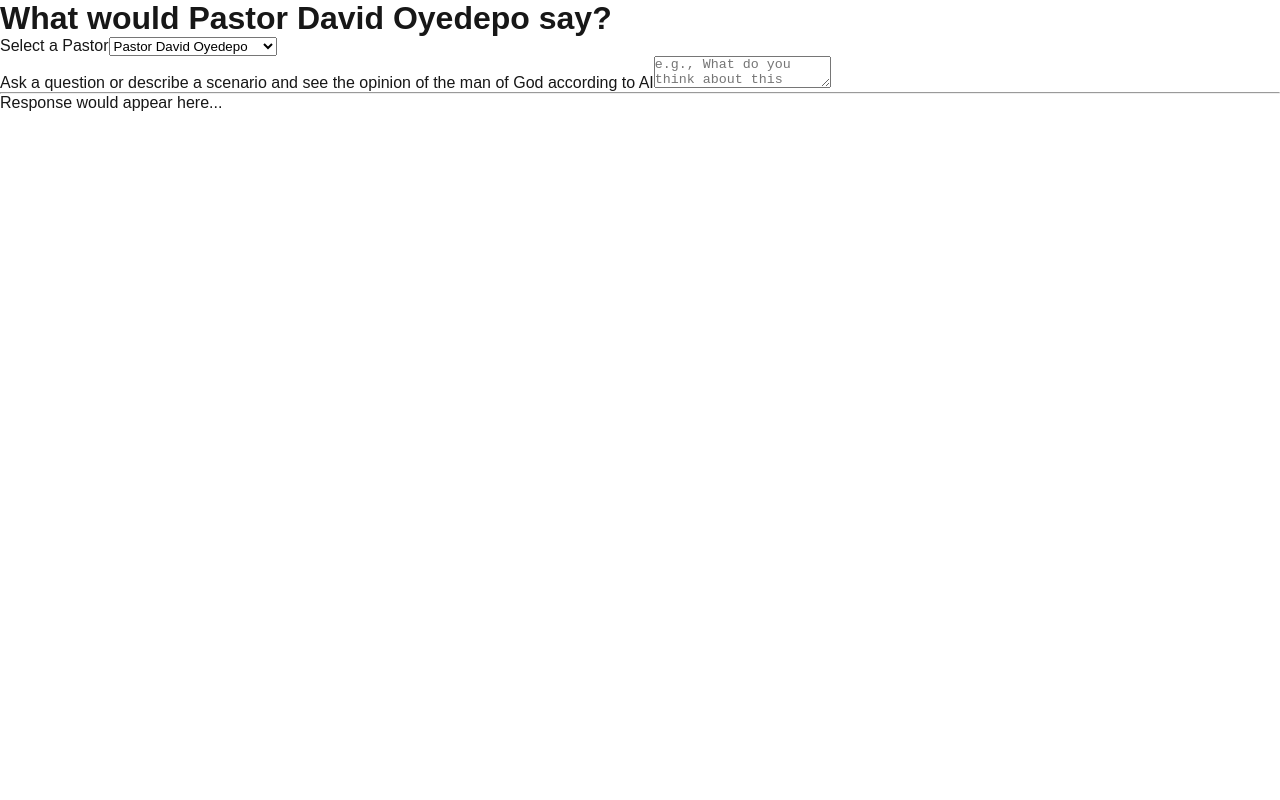
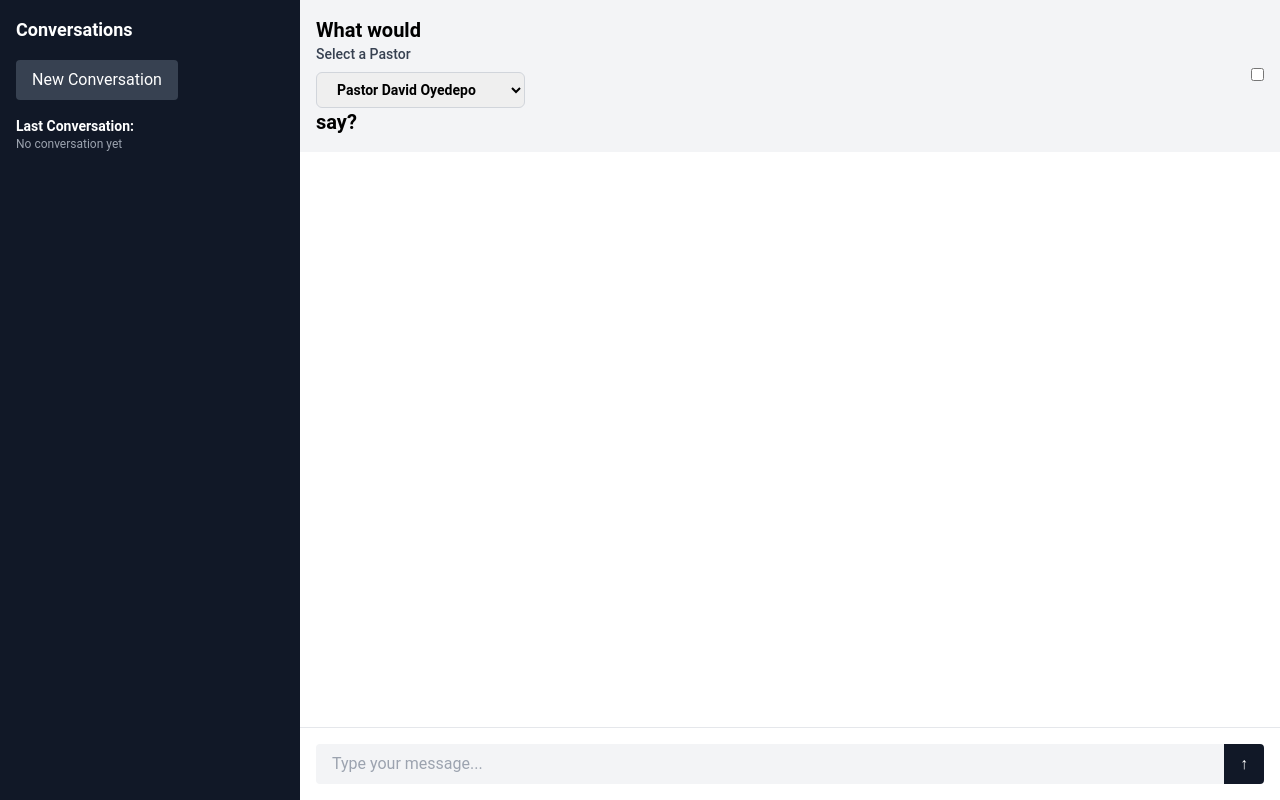
Before and after one commit to Nsima/wwmps, a Next.js app in the folder frontend/: page / in a window 1280 px wide. Built offline with nearby package versions, Linux system fonts and the light colour scheme.

Commit message:
Updated Page Design

```diff
--- /dev/null
+++ b/frontend/postcss.config.js
@@ -0,0 +1,6 @@
+module.exports = {
+  plugins: {
+    tailwindcss: {},
+    autoprefixer: {},
+  },
+}
--- a/frontend/src/app/globals.css
+++ b/frontend/src/app/globals.css
@@ -1,42 +1,20 @@
-:root {
-  --background: #ffffff;
-  --foreground: #171717;
+@tailwind base;
+@tailwind components;
+@tailwind utilities;
+
+/* Smooth scrollbars */
+.scrollbar-thin::-webkit-scrollbar {
+  width: 4px;
+  height: 4px;
+}
+.scrollbar-thin::-webkit-scrollbar-thumb {
+  background-color: rgba(107, 114, 128, 0.5);
+  border-radius: 10px;
 }
 
-@media (prefers-color-scheme: dark) {
-  :root {
-    --background: #0a0a0a;
-    --foreground: #ededed;
-  }
+/* Font smoothing */
+body {
+  @apply antialiased font-sans;
 }
 
-html,
-body {
-  max-width: 100vw;
-  overflow-x: hidden;
-}
-
-body {
-  color: var(--foreground);
-  background: var(--background);
-  font-family: Arial, Helvetica, sans-serif;
-  -webkit-font-smoothing: antialiased;
-  -moz-osx-font-smoothing: grayscale;
-}
-
-* {
-  box-sizing: border-box;
-  padding: 0;
-  margin: 0;
-}
-
-a {
-  color: inherit;
-  text-decoration: none;
-}
-
-@media (prefers-color-scheme: dark) {
-  html {
-    color-scheme: dark;
-  }
-}
+/* Light/Dark theme colors can be expanded here as needed */
--- a/frontend/src/app/page.tsx
+++ b/frontend/src/app/page.tsx
@@ -1,45 +1,95 @@
 'use client';
 
-import { useEffect, useState } from 'react';
+import { useState } from 'react';
 import ModelSelector from '@/components/ModelSelector';
-import QuestionInput from '@/components/QuestionInput';
-import ReflectionOutput from '@/components/ReflectionOutput';
 
-export default function HomePage() {
+interface ChatMessage {
+  sender: 'user' | 'pastor';
+  text: string;
+}
+
+export default function ChatbotLayout() {
+  const [messages, setMessages] = useState<ChatMessage[]>([]);
+  const [question, setQuestion] = useState('');
   const [selectedPastor, setSelectedPastor] = useState('Pastor David Oyedepo');
-  const [question, setQuestion] = useState('');
-  const [reflection, setReflection] = useState('');
 
-  // Simulate fetching reflection automatically
-  useEffect(() => {
-    if (question.trim()) {
-      setReflection(`"${selectedPastor}" would say: "${question}"`);
-    } else {
-      setReflection('');
-    }
-  }, [selectedPastor, question]);
+  const handleSend = () => {
+    if (!question.trim()) return;
+    const userMessage: ChatMessage = { sender: 'user', text: question.trim() };
+    const botMessage: ChatMessage = {
+      sender: 'pastor',
+      text: `Here’s what ${selectedPastor} might say about: "${question.trim()}"`,
+    };
+    setMessages([...messages, userMessage, botMessage]);
+    setQuestion('');
+  };
 
   return (
-    <main className="min-h-screen bg-white text-gray-900 px-4 py-8 max-w-2xl mx-auto">
-      <header className="mb-8 text-center">
-        <h1 className="text-2xl font-semibold">
-          What would <span className="text-blue-600">{selectedPastor}</span> say?
-        </h1>
-      </header>
+    <div className="flex">
+      {/* Sidebar */}
+      <aside className="w-[300px] bg-gray-900 text-white hidden md:block">
+        <div className="p-4">
+          <h2 className="text-lg font-bold mb-4">Conversations</h2>
+          <button className="bg-gray-700 px-4 py-2 rounded mb-4">New Conversation</button>
+          <div>
+            <p className="text-sm font-semibold">Last Conversation:</p>
+            <p className="text-xs text-gray-400">No conversation yet</p>
+          </div>
+        </div>
+      </aside>
 
-      <section className="mb-6">
-        <ModelSelector selected={selectedPastor} onChange={setSelectedPastor} />
-      </section>
+      {/* Main Chat Container */}
+      <div className="flex-1 flex flex-col min-h-screen bg-white dark:bg-zinc-900 text-black dark:text-white">
+        {/* Header */}
+        <header className="flex items-center justify-between p-4 bg-gray-100 dark:bg-zinc-800">
+          <h1 className="text-xl font-semibold">
+            What would <ModelSelector selected={selectedPastor} onChange={setSelectedPastor} /> say?
+          </h1>
+          <label className="switch">
+            <input type="checkbox" onChange={() => document.documentElement.classList.toggle('dark')} />
+            <span className="slider round"></span>
+          </label>
+        </header>
 
-      <section className="mb-6">
-        <QuestionInput question={question} onChange={setQuestion} />
-      </section>
+        {/* Chat Messages */}
+        <div className="flex-1 overflow-y-auto p-6 space-y-4">
+          {messages.map((msg, index) => (
+            <div
+              key={index}
+              className={`max-w-[70%] px-4 py-2 rounded-lg text-sm ${
+                msg.sender === 'user'
+                  ? 'ml-auto bg-blue-100 dark:bg-blue-700 text-right'
+                  : 'mr-auto bg-gray-200 dark:bg-gray-700 text-left'
+              }`}
+            >
+              {msg.text}
+            </div>
+          ))}
+        </div>
 
-      <hr className="my-6 border-gray-200" />
-
-      <section>
-        <ReflectionOutput reflection={reflection} />
-      </section>
-    </main>
+        {/* Input Area */}
+        <form
+          onSubmit={(e) => {
+            e.preventDefault();
+            handleSend();
+          }}
+          className="flex items-center p-4 border-t dark:border-gray-700"
+        >
+          <input
+            type="text"
+            value={question}
+            onChange={(e) => setQuestion(e.target.value)}
+            placeholder="Type your message..."
+            className="flex-1 px-4 py-2 rounded-l bg-gray-100 dark:bg-zinc-800 text-black dark:text-white focus:outline-none"
+          />
+          <button
+            type="submit"
+            className="px-4 py-2 bg-gray-900 text-white rounded-r hover:bg-gray-700"
+          >
+            ↑
+          </button>
+        </form>
+      </div>
+    </div>
   );
 }
--- /dev/null
+++ b/frontend/tailwind.config.js
@@ -0,0 +1,20 @@
+/** @type {import('tailwindcss').Config} */
+module.exports = {
+  content: [
+    './src/**/*.{js,ts,jsx,tsx}', // Scan app and component files
+  ],
+  darkMode: 'class', // Enable class-based dark mode toggling
+  theme: {
+    extend: {
+      fontFamily: {
+        sans: ['Roboto', 'ui-sans-serif', 'system-ui'],
+      },
+      colors: {
+        pastorBlue: '#1d4ed8', // Optional custom color
+      },
+    },
+  },
+  plugins: [
+    require('tailwind-scrollbar'), // Custom scrollbar support
+  ],
+};
```
Also changed, not shown: frontend/package.json (+6 -2 lines), package.json (added, +7 -0 lines), 2 other files (tests, documents, lock files or other folders).
